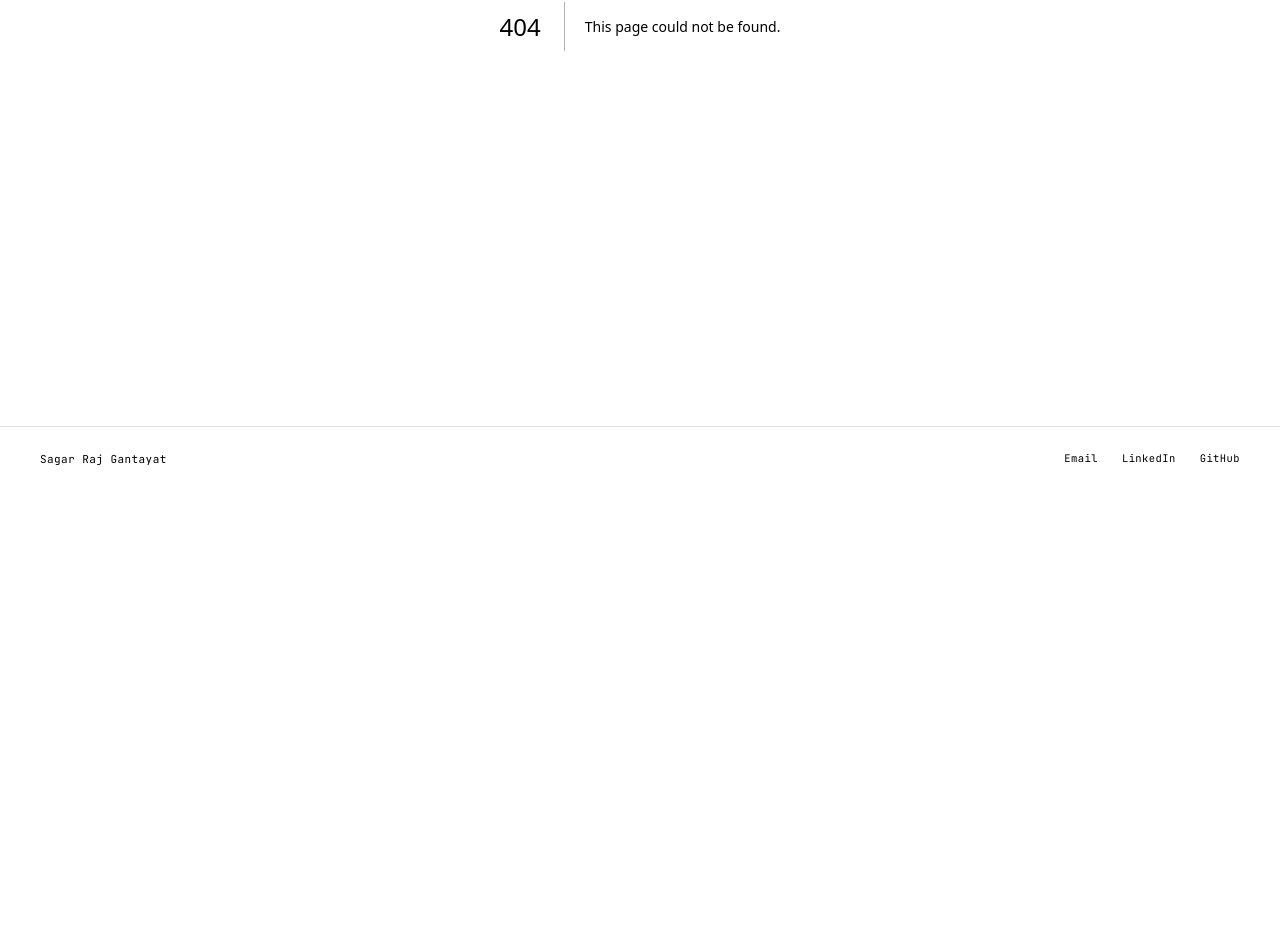
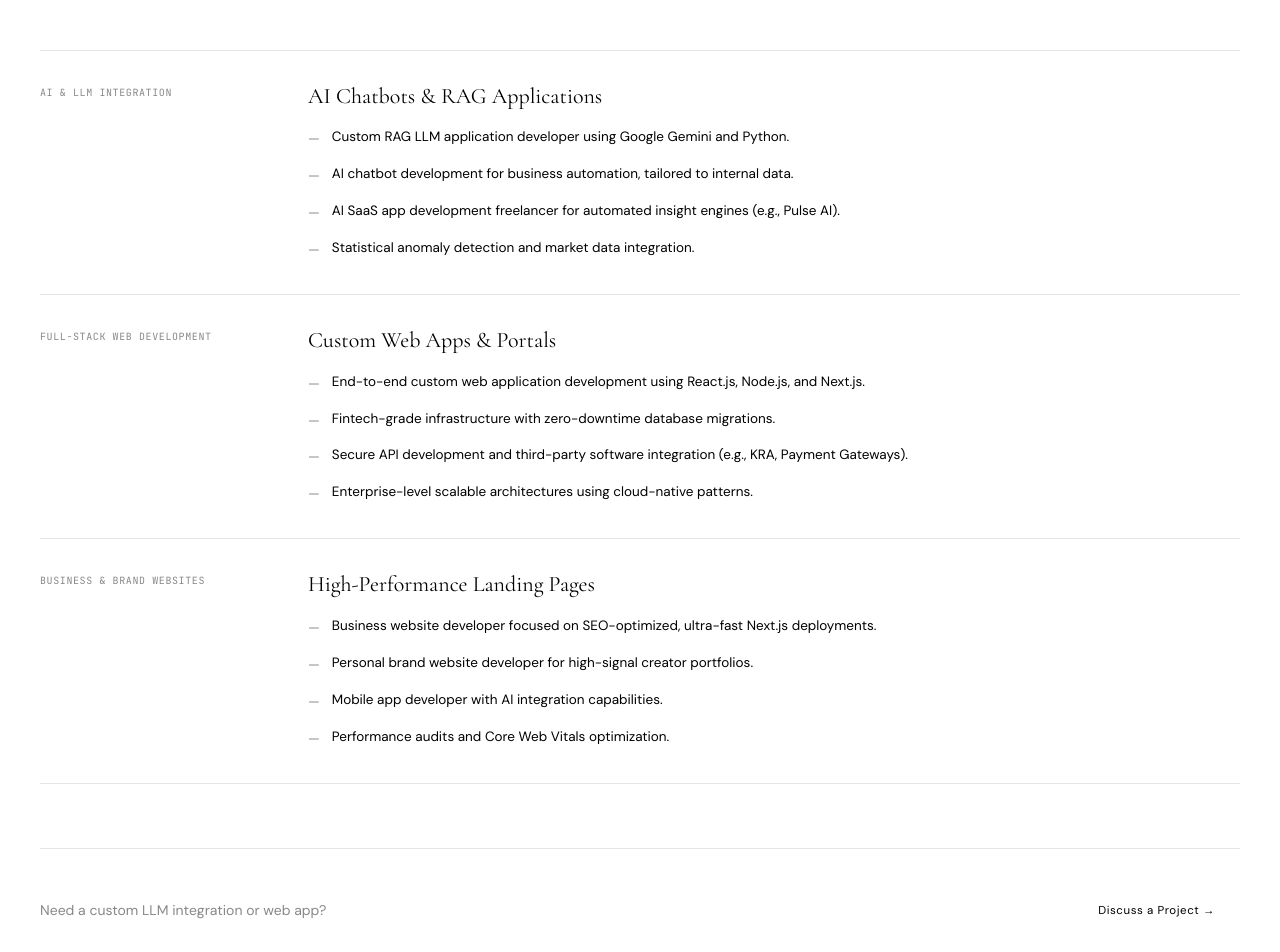
Before and after one commit to sagarcode28/Portfolio, a Next.js app: page /services in a window 1280 px wide. Before the commit this address had no page. Shown: the part 435-1387 px from the top of the page. Before the commit the page ends 927 px from the top, so only its background shows below. Built offline with nearby package versions, Linux system fonts and the light colour scheme.

Commit message:
SEO Integrated

```diff
--- a/next.config.ts
+++ b/next.config.ts
@@ -2,7 +2,6 @@ import type { NextConfig } from "next";
 
 const nextConfig: NextConfig = {
   /* config options here */
-  output: 'export',
   reactCompiler: true,
 };
 
--- /dev/null
+++ b/src/app/components/home/ServicesSection.tsx
@@ -0,0 +1,49 @@
+import Link from 'next/link'
+
+export default function ServicesSection() {
+  return (
+    <section className="px-10 py-20 border-b border-rule">
+      <div className="max-w-[680px] mb-12">
+        <p className="font-mono text-[10px] text-muted tracking-[0.12em] uppercase mb-3">
+          Capabilities
+        </p>
+        <h2 className="font-display text-[32px] md:text-[48px] leading-tight font-light mb-6">
+          Specialized AI Model Integration and Complete Web & Mobile Application Development.
+        </h2>
+      </div>
+
+      <div className="grid grid-cols-1 md:grid-cols-2 gap-8 mb-12">
+        <div className="p-8 border border-rule hover:border-muted transition-colors flex flex-col justify-between">
+          <div>
+            <h3 className="font-display text-[22px] mb-4">AI & LLM Systems</h3>
+            <p className="font-sans text-[14.5px] text-muted leading-[1.6] mb-8">
+              Custom RAG applications, Google Gemini integrations, and automated chatbots for business operations.
+            </p>
+          </div>
+          <Link href="/services" className="font-mono text-[11px] tracking-[0.05em] flex items-center gap-2 w-fit">
+            Explore AI Services <span className="text-muted transition-transform group-hover:translate-x-1">→</span>
+          </Link>
+        </div>
+
+        <div className="p-8 border border-rule hover:border-muted transition-colors flex flex-col justify-between">
+          <div>
+            <h3 className="font-display text-[22px] mb-4">Full-Stack Web Dev</h3>
+            <p className="font-sans text-[14.5px] text-muted leading-[1.6] mb-8">
+              Fintech-grade web apps, zero-downtime database migrations, and high-performance Next.js business websites.
+            </p>
+          </div>
+          <Link href="/services" className="font-mono text-[11px] tracking-[0.05em] flex items-center gap-2 w-fit">
+            Explore Web Services <span className="text-muted transition-transform group-hover:translate-x-1">→</span>
+          </Link>
+        </div>
+      </div>
+
+      <Link
+        href="/services"
+        className="inline-flex items-center gap-2 px-6 py-3 border border-white text-ink text-[11.5px] tracking-[0.05em] font-sans"
+      >
+        View All Services →
+      </Link>
+    </section>
+  )
+}
--- a/src/app/page.tsx
+++ b/src/app/page.tsx
@@ -1,5 +1,6 @@
 import Hero from '@/app/components/home/Hero'
 import StatsBar from '@/app/components/home/StatsBar'
+import ServicesSection from '@/app/components/home/ServicesSection'
 import FeaturedWork from '@/app/components/home/FeaturedWork'
 import SkillsGrid from '@/app/components/home/SkillsGrid'
 import CTABanner from '@/app/components/home/CTABanner'
@@ -12,6 +13,7 @@ export default async function Home() {
     <>
       <Hero />
       {/* <StatsBar/> */}
+      <ServicesSection />
       <FeaturedWork projects={projects}/>
       <SkillsGrid />
       <CTABanner />
--- /dev/null
+++ b/src/app/robots.ts
@@ -0,0 +1,12 @@
+import { MetadataRoute } from 'next'
+
+export default function robots(): MetadataRoute.Robots {
+  return {
+    rules: {
+      userAgent: '*',
+      allow: '/',
+      disallow: '/studio/',
+    },
+    sitemap: 'https://sagar-portfolio-six-sand.vercel.app/sitemap.xml',
+  }
+}
--- /dev/null
+++ b/src/app/services/page.tsx
@@ -0,0 +1,147 @@
+import Link from 'next/link'
+import type { Metadata } from 'next'
+
+export const metadata: Metadata = {
+  title: 'Services | Sagar Raj Gantayat - Full Stack Developer',
+  description: 'Freelance web development, custom LLM integration, and AI chatbot development services by Sagar Raj Gantayat.',
+  keywords: [
+    'full stack developer',
+    'full stack web developer',
+    'freelance web developer',
+    'web development services',
+    'website development',
+    'mobile app development',
+    'full stack developer India',
+
+    'LLM integration developer',
+    'LLM developer freelance',
+    'AI chatbot development',
+    'chatbot developer for business',
+    'custom chatbot development India',
+    'AI powered website development',
+    'business website developer',
+    'business website design and development',
+    'personal brand website developer',
+    'full stack software engineer freelance',
+    'web app development services',
+    'mobile app developer with AI integration',
+    'RAG LLM application developer',
+    'AI SaaS app development freelancer',
+
+    'full stack developer Bhubaneswar',
+    'web developer Odisha',
+    'freelance software developer Bhubaneswar',
+    'chatbot development services India',
+
+    'freelance software developer',
+    'software engineer services',
+    'AI application development',
+    'custom web application development',
+    'React web developer',
+    'Node.js web developer',
+    'Python web developer'
+  ],
+}
+
+const services = [
+  {
+    category: 'AI & LLM Integration',
+    target: 'AI Chatbots & RAG Applications',
+    highlights: [
+      'Custom RAG LLM application developer using Google Gemini and Python.',
+      'AI chatbot development for business automation, tailored to internal data.',
+      'AI SaaS app development freelancer for automated insight engines (e.g., Pulse AI).',
+      'Statistical anomaly detection and market data integration.',
+    ],
+  },
+  {
+    category: 'Full-Stack Web Development',
+    target: 'Custom Web Apps & Portals',
+    highlights: [
+      'End-to-end custom web application development using React.js, Node.js, and Next.js.',
+      'Fintech-grade infrastructure with zero-downtime database migrations.',
+      'Secure API development and third-party software integration (e.g., KRA, Payment Gateways).',
+      'Enterprise-level scalable architectures using cloud-native patterns.',
+    ],
+  },
+  {
+    category: 'Business & Brand Websites',
+    target: 'High-Performance Landing Pages',
+    highlights: [
+      'Business website developer focused on SEO-optimized, ultra-fast Next.js deployments.',
+      'Personal brand website developer for high-signal creator portfolios.',
+      'Mobile app developer with AI integration capabilities.',
+      'Performance audits and Core Web Vitals optimization.',
+    ],
+  }
+]
+
+export default function ServicesPage() {
+  return (
+    <main className="px-10 py-16">
+      <div className="mb-16 max-w-[680px]">
+        <p className="font-mono text-[10px] text-muted tracking-[0.12em] uppercase mb-3">
+          Offerings
+        </p>
+        <h1 className="font-display font-light text-[clamp(40px,6vw,80px)] leading-none tracking-[-0.025em] mb-8">
+          Freelance<br />Services
+        </h1>
+        <div className="flex flex-col gap-4 font-sans text-[15px] leading-[1.85] text-ink">
+          <p>
+            I provide freelance software engineering services specialized in modern web infrastructure and artificial intelligence.I partner with businesses and creators to build systems that are fast, reliable, and intelligent.
+          </p>
+        </div>
+      </div>
+
+      {/* Services List */}
+      <div className="mb-16">
+        <div className="flex flex-col gap-0 border-t border-rule">
+          {services.map((service, i) => (
+            <section
+              key={i}
+              className="grid grid-cols-1 md:grid-cols-[220px_1fr] gap-4 md:gap-12 py-8 border-b border-rule"
+            >
+              {/* Left — meta */}
+              <div>
+                <h2 className="font-mono text-[10px] text-muted tracking-[0.06em] leading-[2] uppercase">
+                  {service.category}
+                </h2>
+              </div>
+
+              {/* Right — content */}
+              <div>
+                <h3 className="font-display text-[22px] font-normal leading-tight mb-4">
+                  {service.target}
+                </h3>
+                <ul className="flex flex-col gap-3">
+                  {service.highlights.map((h, j) => (
+                    <li
+                      key={j}
+                      className="font-sans text-[13.5px] leading-[1.7] text-ink flex gap-3"
+                    >
+                      <span className="text-muted mt-[2px] flex-shrink-0">—</span>
+                      {h}
+                    </li>
+                  ))}
+                </ul>
+              </div>
+            </section>
+          ))}
+        </div>
+      </div>
+
+      {/* Bottom CTA */}
+      <div className="mt-16 pt-10 border-t border-rule flex flex-col sm:flex-row gap-4 items-start sm:items-center justify-between">
+        <p className="font-sans text-[14px] text-muted">
+          Need a custom LLM integration or web app?
+        </p>
+        <Link
+          href="/contact"
+          className="flex-shrink-0 inline-flex items-center gap-2 px-6 py-3 border border-white text-ink text-[11.5px] tracking-[0.05em] font-sans"
+        >
+          Discuss a Project →
+        </Link>
+      </div>
+    </main>
+  )
+}
--- /dev/null
+++ b/src/app/sitemap.ts
@@ -0,0 +1,38 @@
+import { MetadataRoute } from 'next'
+
+export default function sitemap(): MetadataRoute.Sitemap {
+  const baseUrl = 'https://sagar-portfolio-six-sand.vercel.app'
+
+  return [
+    {
+      url: baseUrl,
+      lastModified: new Date(),
+      changeFrequency: 'monthly',
+      priority: 1,
+    },
+    {
+      url: `${baseUrl}/about`,
+      lastModified: new Date(),
+      changeFrequency: 'monthly',
+      priority: 0.8,
+    },
+    {
+      url: `${baseUrl}/work`,
+      lastModified: new Date(),
+      changeFrequency: 'monthly',
+      priority: 0.8,
+    },
+    {
+      url: `${baseUrl}/services`,
+      lastModified: new Date(),
+      changeFrequency: 'monthly',
+      priority: 0.9,
+    },
+    {
+      url: `${baseUrl}/contact`,
+      lastModified: new Date(),
+      changeFrequency: 'yearly',
+      priority: 0.5,
+    },
+  ]
+}
```
